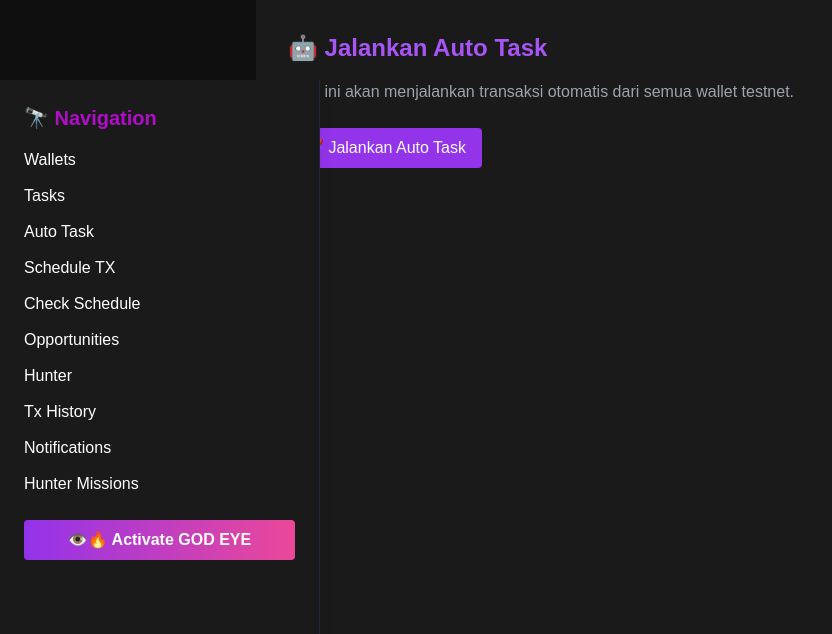
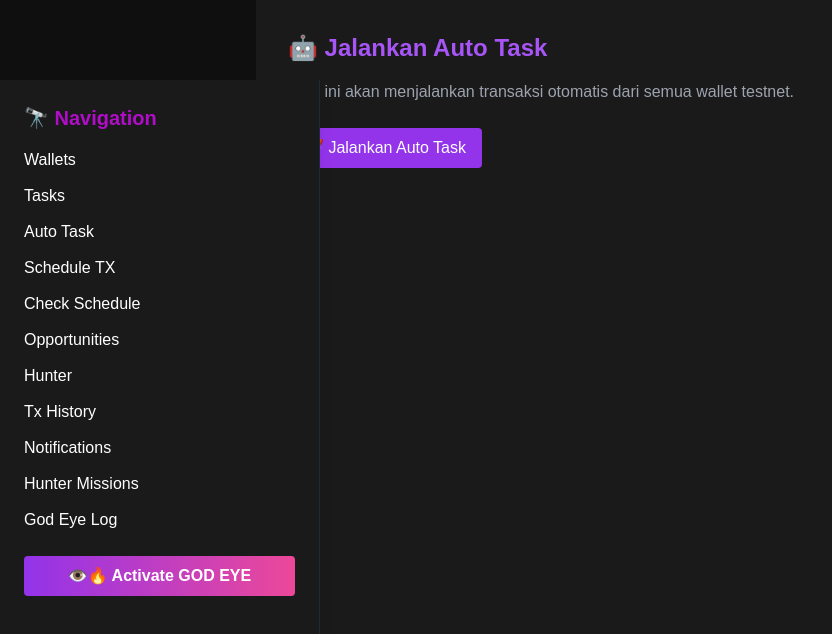
Before and after one commit to deoandika76/nysola, a Next.js app: page /auto in a window 1280 px wide. Shown: the top 634 px of the page, without its empty margins (0-832 px from the left). Built offline with nearby package versions, Linux system fonts and the light colour scheme.

Commit message:
Update Navbar.tsx

```diff
--- a/components/Navbar.tsx
+++ b/components/Navbar.tsx
@@ -9,7 +9,7 @@ export default function Navbar({ isOpen }: { isOpen: boolean }) {
   if (!isOpen) return null;
 
   return (
-    <div className="fixed top-20 left-0 w-full max-w-xs bg-carbon border-r border-gray-800 shadow-lg z-40 h-full p-6 text-white">
+    <div className="fixed top-20 left-0 w-full max-w-xs bg-carbon border-r border-gray-800 shadow-lg z-40 h-full p-6 text-white overflow-y-auto">
       <h2 className="text-xl font-bold mb-4 text-orchid">🔭 Navigation</h2>
       <ul className="space-y-3">
         <li><Link href="/wallets">Wallets</Link></li>
@@ -22,6 +22,7 @@ export default function Navbar({ isOpen }: { isOpen: boolean }) {
         <li><Link href="/tx-history">Tx History</Link></li>
         <li><Link href="/notifications">Notifications</Link></li>
         <li><Link href="/hunters/mission">Hunter Missions</Link></li>
+        <li><Link href="/godeye-log">God Eye Log</Link></li>
       </ul>
 
       {/* 🔥 GOD EYE Button */}
@@ -34,6 +35,7 @@ export default function Navbar({ isOpen }: { isOpen: boolean }) {
         </button>
       </div>
 
+      {/* 🔮 GOD EYE Modal */}
       <GodEyeModal isOpen={modalOpen} onClose={() => setModalOpen(false)} />
     </div>
   );
```
